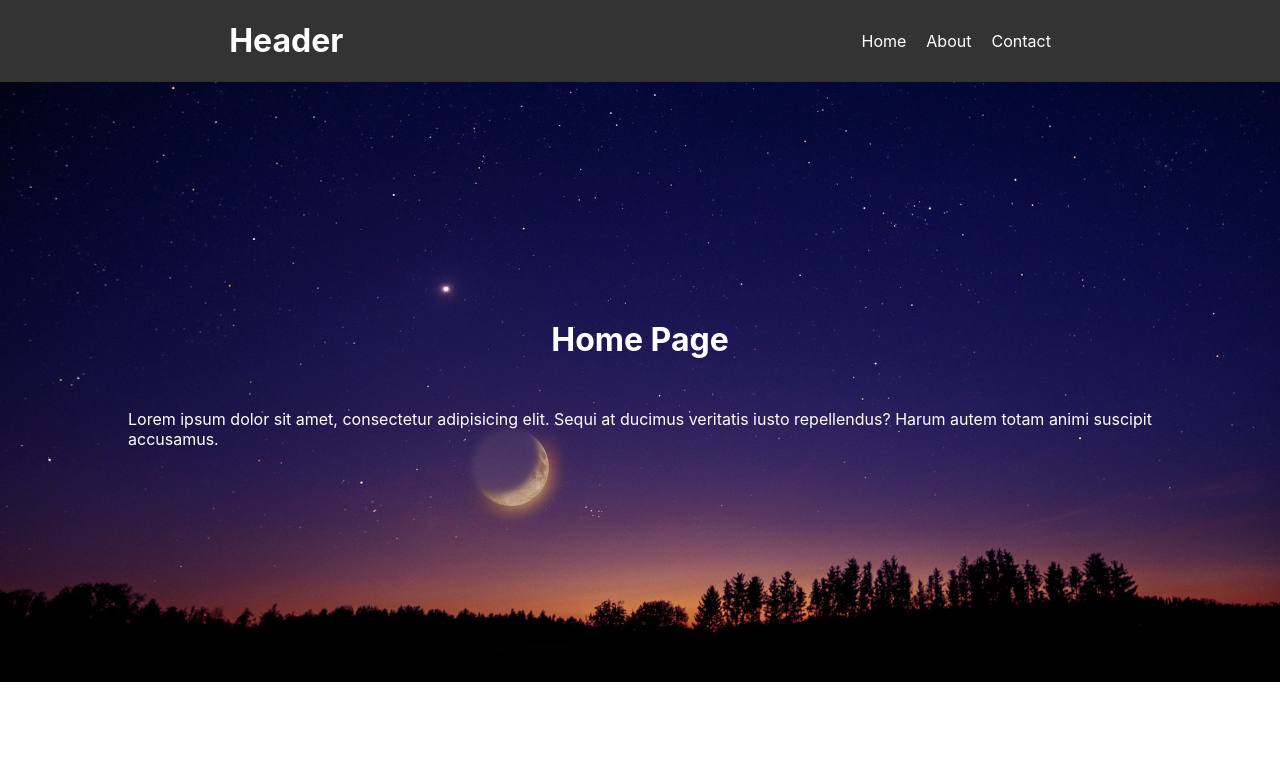
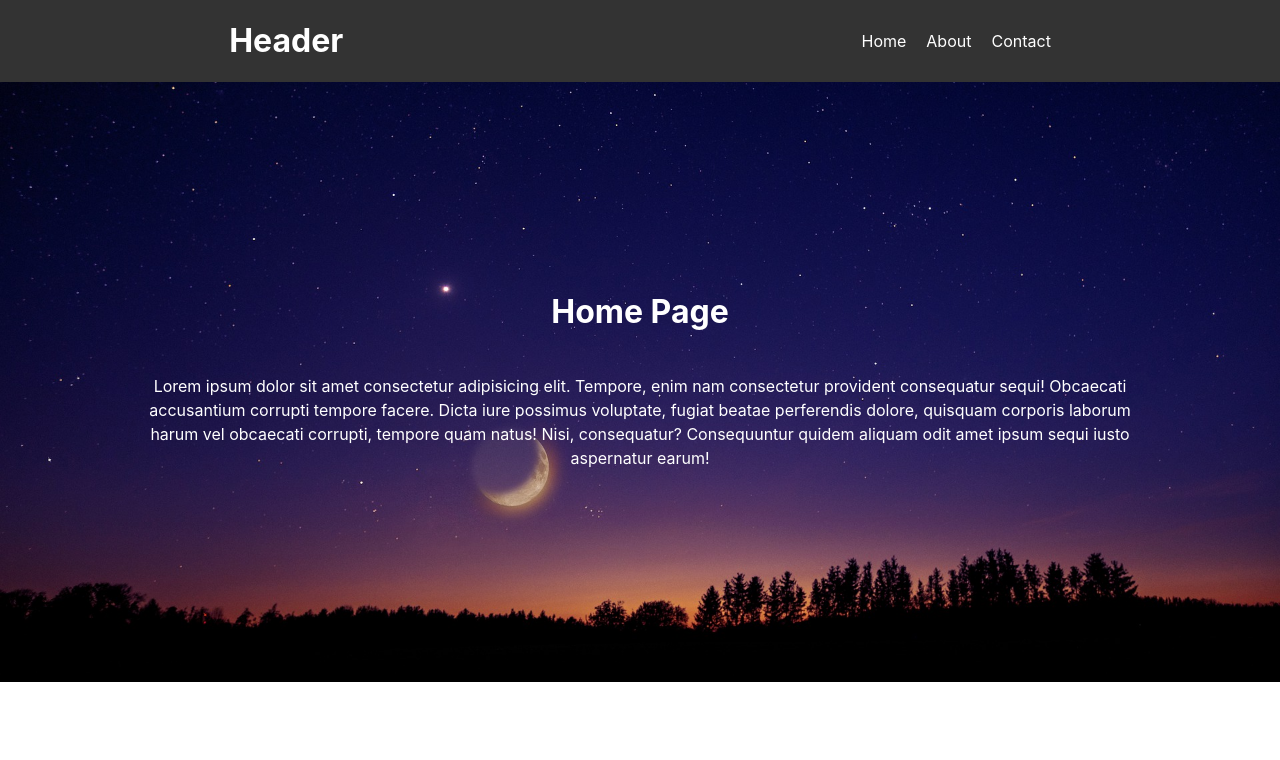
Before and after one commit to shinta0000/react-spa, a React (Create React App) app: page / in a window 1280 px wide. Shown: the top 760 px of the page. Built offline with nearby package versions, Linux system fonts and the light colour scheme.

Commit message:
fix: Mainコンポーネントを修正

```diff
--- a/src/components/Main.jsx
+++ b/src/components/Main.jsx
@@ -10,9 +10,13 @@ const Main = (props) => {
         <Container>
           <h1>{props.mainText}</h1>
           <p>
-            Lorem ipsum dolor sit amet, consectetur adipisicing elit. Sequi at
-            ducimus veritatis iusto repellendus? Harum autem totam animi
-            suscipit accusamus.
+            Lorem ipsum dolor sit amet consectetur adipisicing elit. Tempore,
+            enim nam consectetur provident consequatur sequi! Obcaecati
+            accusantium corrupti tempore facere. Dicta iure possimus voluptate,
+            fugiat beatae perferendis dolore, quisquam corporis laborum harum
+            vel obcaecati corrupti, tempore quam natus! Nisi, consequatur?
+            Consequuntur quidem aliquam odit amet ipsum sequi iusto aspernatur
+            earum!
           </p>
         </Container>
       </MainStyle>
@@ -23,6 +27,8 @@ const Main = (props) => {
 export default Main;
 
 const MainStyle = styled.main`
+  text-align: center;
+  line-height: 24px;
   background-color: #efefef;
   height: 600px;
   display: flex;
```
Also changed, not shown: 1 other file (tests, documents, lock files or other folders).
